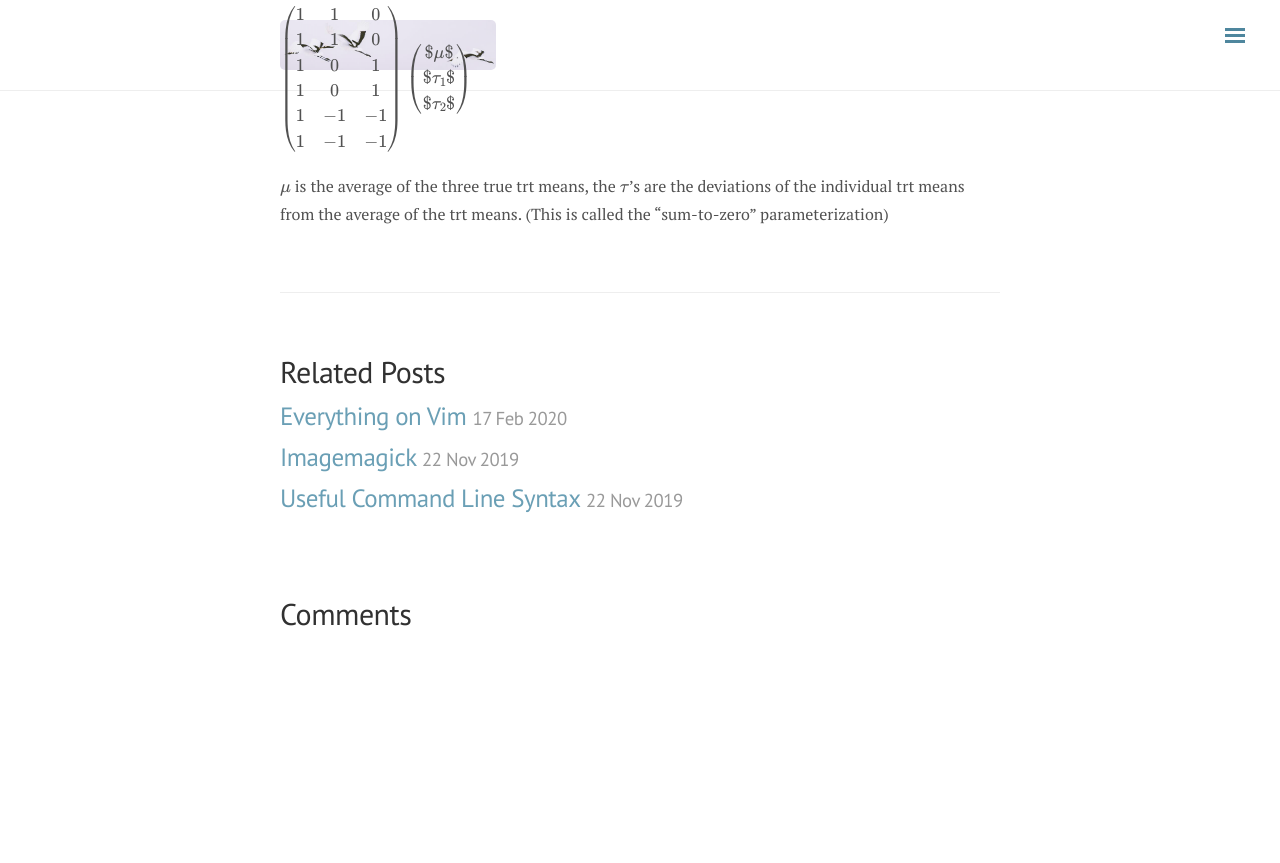
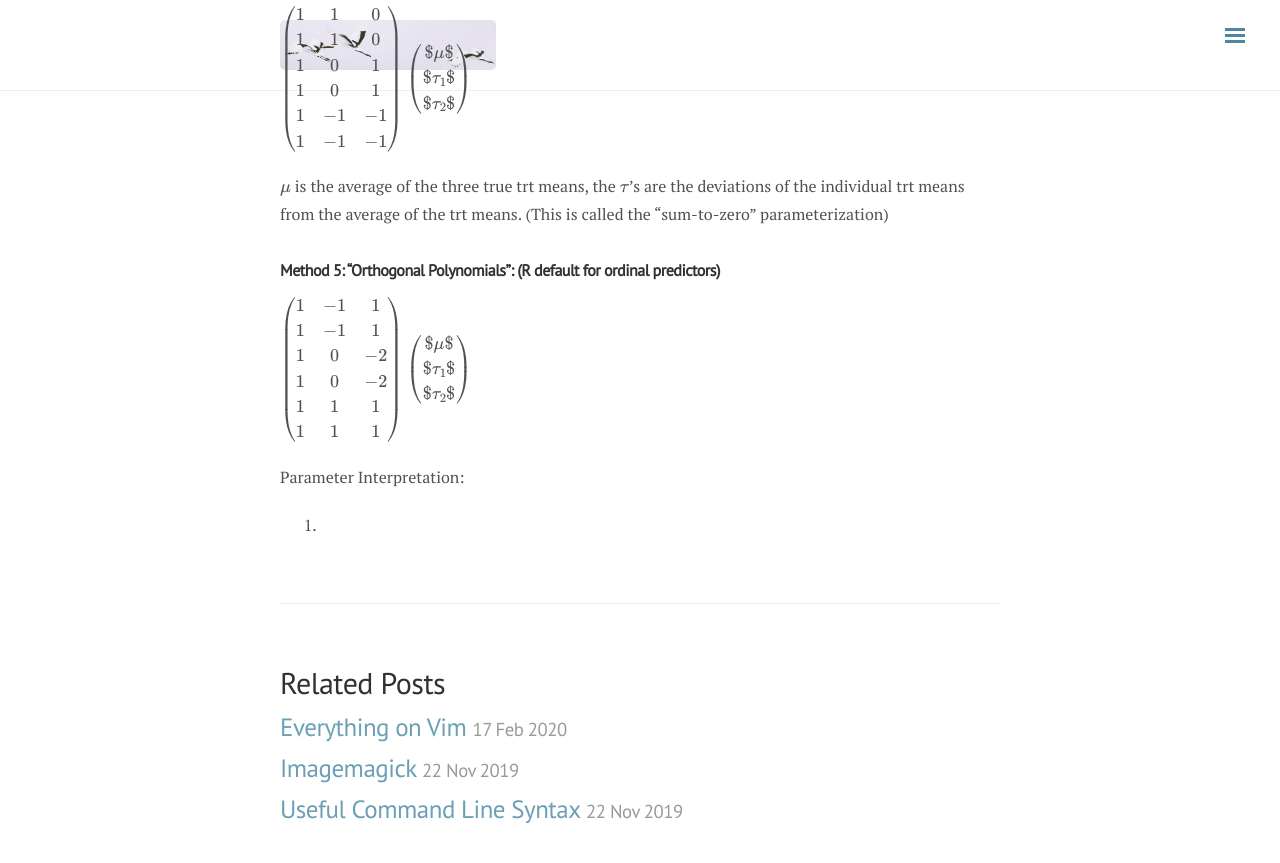
Before and after one commit to ylyy93/my_blog, a Jekyll site: the page built from _posts/phil/2020-03-18-experimental-design.md, in a window 1280 px wide and 900 px high, scrolled down 3290 px. Shown: the top 863 px of the window. Built offline with Jekyll 4.4.1, drawn with Linux system fonts in a browser that asks for light colours; nearby versions of some CDN libraries; formulas are drawn with MathJax 3; comment, search, counter and statistics services are not loaded; before the commit the page ends 3932 px from its top, so only the background shows below that.

Commit message:
rebuilding site Wed Mar 18 18:43:47 PDT 2020

```diff
--- a/_posts/phil/2020-03-18-experimental-design.md
+++ b/_posts/phil/2020-03-18-experimental-design.md
@@ -138,3 +138,23 @@ $\mu$ is the average of the three true trt means,
 the $\tau$'s are the deviations of the individual trt means
 from the average of the trt means.
 (This is called the "sum-to-zero" parameterization)
+
+##### Method 5: “Orthogonal Polynomials”: (R default for ordinal predictors)
+$$
+\left(\begin{array}{ccc}
+1 & -1 & 1\\
+1 & -1 & 1\\
+1 & 0 & -2\\
+1 & 0 & -2\\
+1 & 1 & 1\\
+1 & 1 & 1
+\end{array}\right)
+\left(\begin{array}{c}
+$\mu$ \\
+$\tau_1$ \\
+$\tau_2$
+\end{array}\right)
+$$
+
+Parameter Interpretation:
+1.
```
